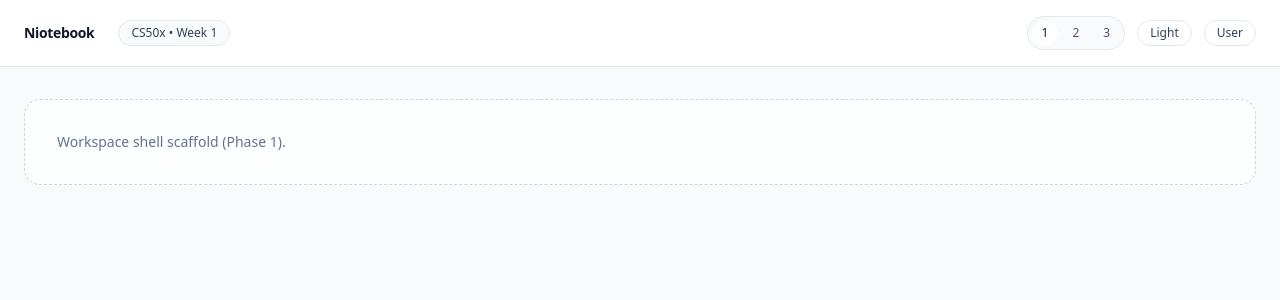
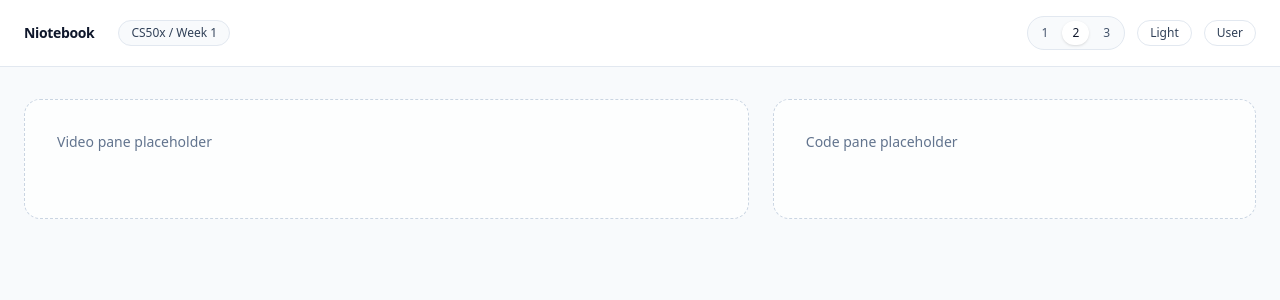
Before and after one commit to Akram012388/niotebook_v0.2, a Next.js app: page / in a window 1280 px wide. Shown: the top 300 px of the page. Built offline with nearby package versions, Linux system fonts and the light colour scheme.

Commit message:
feat(ui): add layout presets

```diff
--- a/src/app/page.tsx
+++ b/src/app/page.tsx
@@ -1,12 +1,11 @@
 import type { ReactElement } from "react";
+import { WorkspaceGrid } from "@/ui/layout/WorkspaceGrid";
 import { AppShell } from "@/ui/shell/AppShell";
 
 export default function Home(): ReactElement {
   return (
     <AppShell>
-      <section className="rounded-2xl border border-dashed border-slate-300 bg-white/70 p-8 text-sm text-slate-500">
-        Workspace shell scaffold (Phase 1).
-      </section>
+      <WorkspaceGrid />
     </AppShell>
   );
 }
--- /dev/null
+++ b/src/ui/layout/LayoutGrid.tsx
@@ -0,0 +1,23 @@
+import type { ReactElement, ReactNode } from "react";
+import { type LayoutPreset, LAYOUT_PRESETS } from "./layoutTypes";
+
+type LayoutGridProps = {
+  preset: LayoutPreset;
+  children: ReactNode;
+};
+
+const LayoutGrid = ({ preset, children }: LayoutGridProps): ReactElement => {
+  const config = LAYOUT_PRESETS.find((item) => item.id === preset);
+  const columns = config ? config.columns : LAYOUT_PRESETS[1].columns;
+
+  return (
+    <div
+      className={`grid gap-6 ${columns}`}
+      style={{ gridAutoRows: "minmax(120px, auto)" }}
+    >
+      {children}
+    </div>
+  );
+};
+
+export { LayoutGrid };
--- /dev/null
+++ b/src/ui/layout/LayoutPresetContext.tsx
@@ -0,0 +1,69 @@
+"use client";
+import {
+  createContext,
+  useCallback,
+  useContext,
+  useMemo,
+  useState,
+  type ReactElement,
+  type ReactNode,
+} from "react";
+import { LAYOUT_PRESETS, type LayoutPreset } from "./layoutTypes";
+
+type LayoutPresetState = {
+  activePreset: LayoutPreset;
+  setPreset: (preset: LayoutPreset) => void;
+  presets: typeof LAYOUT_PRESETS;
+};
+
+const STORAGE_KEY = "niotebook.layout";
+
+const LayoutPresetContext = createContext<LayoutPresetState | null>(null);
+
+const LayoutPresetProvider = ({
+  children,
+}: {
+  children: ReactNode;
+}): ReactElement => {
+  const [activePreset, setActivePreset] = useState<LayoutPreset>(() => {
+    if (typeof window === "undefined") {
+      return "split";
+    }
+
+    const stored = window.localStorage.getItem(STORAGE_KEY);
+
+    if (stored === "single" || stored === "split" || stored === "triple") {
+      return stored;
+    }
+
+    return "split";
+  });
+
+  const setPreset = useCallback((preset: LayoutPreset): void => {
+    setActivePreset(preset);
+    window.localStorage.setItem(STORAGE_KEY, preset);
+  }, []);
+
+  const value = useMemo(
+    () => ({ activePreset, setPreset, presets: LAYOUT_PRESETS }),
+    [activePreset, setPreset],
+  );
+
+  return (
+    <LayoutPresetContext.Provider value={value}>
+      {children}
+    </LayoutPresetContext.Provider>
+  );
+};
+
+const useLayoutPreset = (): LayoutPresetState => {
+  const ctx = useContext(LayoutPresetContext);
+
+  if (!ctx) {
+    throw new Error("Layout preset context not initialized.");
+  }
+
+  return ctx;
+};
+
+export { LayoutPresetProvider, useLayoutPreset };
--- /dev/null
+++ b/src/ui/layout/LayoutPresetToggle.tsx
@@ -0,0 +1,30 @@
+"use client";
+
+import type { ReactElement } from "react";
+import { useLayoutPreset } from "./LayoutPresetContext";
+
+const LayoutPresetToggle = (): ReactElement => {
+  const { activePreset, setPreset, presets } = useLayoutPreset();
+
+  return (
+    <div className="flex items-center gap-1 rounded-full border border-slate-200 bg-slate-50 p-1 text-xs font-medium text-slate-600">
+      {presets.map((preset) => (
+        <button
+          key={preset.id}
+          type="button"
+          className={`rounded-full px-2.5 py-1 ${
+            activePreset === preset.id
+              ? "bg-white text-slate-900 shadow-sm"
+              : "text-slate-600"
+          }`}
+          onClick={() => setPreset(preset.id)}
+          aria-label={`Switch to ${preset.label}-column layout`}
+        >
+          {preset.label}
+        </button>
+      ))}
+    </div>
+  );
+};
+
+export { LayoutPresetToggle };
--- /dev/null
+++ b/src/ui/layout/WorkspaceGrid.tsx
@@ -0,0 +1,29 @@
+"use client";
+
+import type { ReactElement } from "react";
+import { LayoutGrid } from "./LayoutGrid";
+import { useLayoutPreset } from "./LayoutPresetContext";
+
+const WorkspaceGrid = (): ReactElement => {
+  const { activePreset } = useLayoutPreset();
+
+  return (
+    <LayoutGrid preset={activePreset}>
+      <section className="rounded-2xl border border-dashed border-slate-300 bg-white/70 p-8 text-sm text-slate-500">
+        Video pane placeholder
+      </section>
+      {activePreset !== "single" ? (
+        <section className="rounded-2xl border border-dashed border-slate-300 bg-white/70 p-8 text-sm text-slate-500">
+          Code pane placeholder
+        </section>
+      ) : null}
+      {activePreset === "triple" ? (
+        <section className="rounded-2xl border border-dashed border-slate-300 bg-white/70 p-8 text-sm text-slate-500">
+          AI pane placeholder
+        </section>
+      ) : null}
+    </LayoutGrid>
+  );
+};
+
+export { WorkspaceGrid };
--- /dev/null
+++ b/src/ui/layout/layoutTypes.ts
@@ -0,0 +1,16 @@
+type LayoutPreset = "single" | "split" | "triple";
+
+type LayoutConfig = {
+  id: LayoutPreset;
+  label: string;
+  columns: string;
+};
+
+const LAYOUT_PRESETS: LayoutConfig[] = [
+  { id: "single", label: "1", columns: "grid-cols-1" },
+  { id: "split", label: "2", columns: "grid-cols-[3fr_2fr]" },
+  { id: "triple", label: "3", columns: "grid-cols-[2fr_1.5fr_1.5fr]" },
+];
+
+export type { LayoutPreset, LayoutConfig };
+export { LAYOUT_PRESETS };
--- a/src/ui/shell/AppShell.tsx
+++ b/src/ui/shell/AppShell.tsx
@@ -1,4 +1,5 @@
 import type { ReactElement, ReactNode } from "react";
+import { LayoutPresetProvider } from "../layout/LayoutPresetContext";
 import { TopNav } from "./TopNav";
 
 type AppShellProps = {
@@ -7,12 +8,14 @@ type AppShellProps = {
 
 const AppShell = ({ children }: AppShellProps): ReactElement => {
   return (
+    <LayoutPresetProvider>
       <div className="min-h-screen bg-slate-50 text-slate-900">
         <TopNav />
         <main className="mx-auto w-full max-w-[1600px] px-6 py-8">
           {children}
         </main>
       </div>
+    </LayoutPresetProvider>
   );
 };
 
--- a/src/ui/shell/TopNav.tsx
+++ b/src/ui/shell/TopNav.tsx
@@ -1,4 +1,5 @@
 import type { ReactElement } from "react";
+import { LayoutPresetToggle } from "../layout/LayoutPresetToggle";
 
 const TopNav = (): ReactElement => {
   return (
@@ -12,24 +13,11 @@ const TopNav = (): ReactElement => {
             type="button"
             className="rounded-full border border-slate-200 bg-slate-50 px-3 py-1 text-xs font-medium text-slate-700"
           >
-            CS50x • Week 1
+            CS50x / Week 1
           </button>
         </div>
         <div className="flex items-center gap-3">
-          <div className="flex items-center gap-1 rounded-full border border-slate-200 bg-slate-50 p-1 text-xs font-medium text-slate-600">
-            <button
-              type="button"
-              className="rounded-full bg-white px-2.5 py-1 text-slate-900"
-            >
-              1
-            </button>
-            <button type="button" className="rounded-full px-2.5 py-1">
-              2
-            </button>
-            <button type="button" className="rounded-full px-2.5 py-1">
-              3
-            </button>
-          </div>
+          <LayoutPresetToggle />
           <button
             type="button"
             className="rounded-full border border-slate-200 px-3 py-1 text-xs font-medium text-slate-700"
```
Lines whose indentation alone changed are shown as unchanged.
